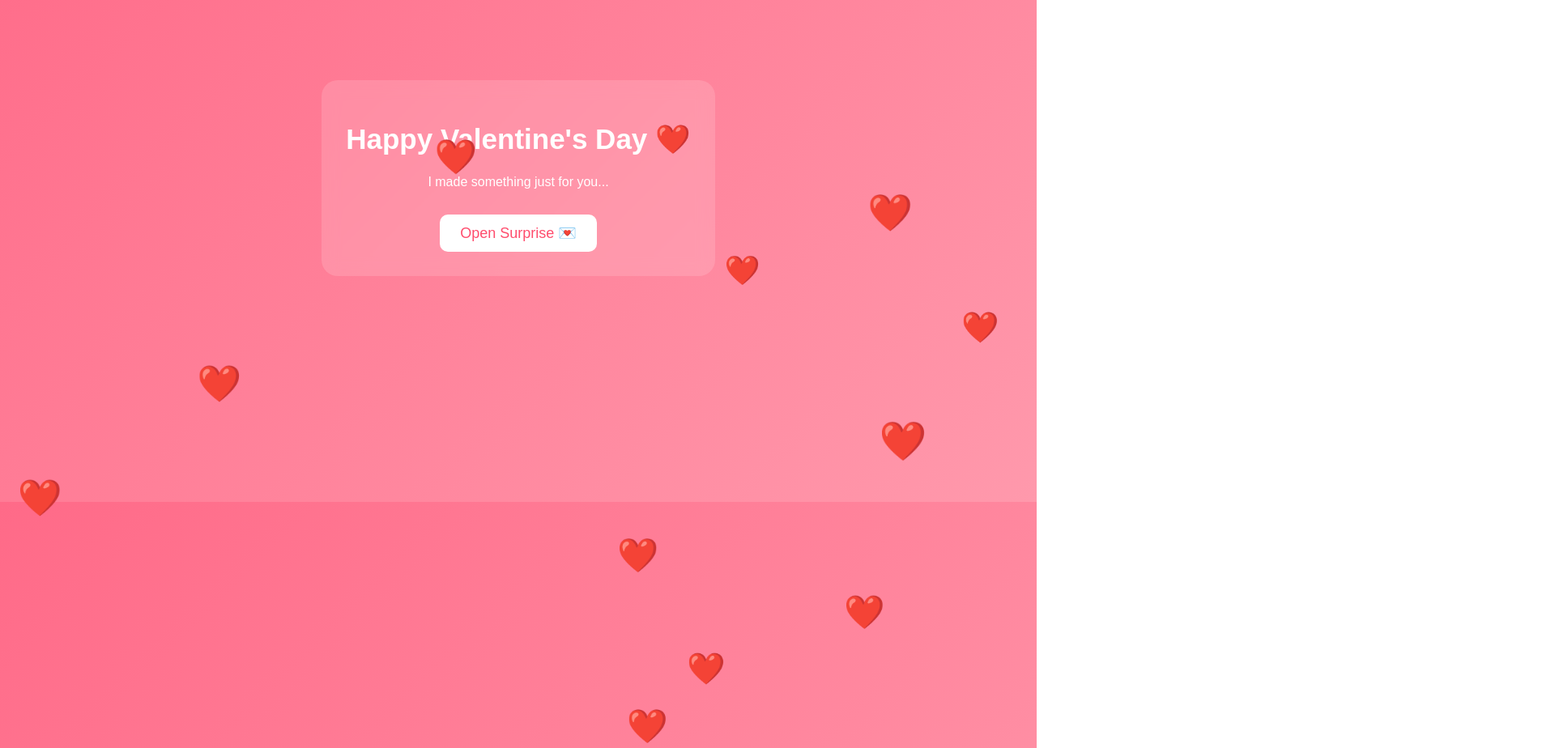
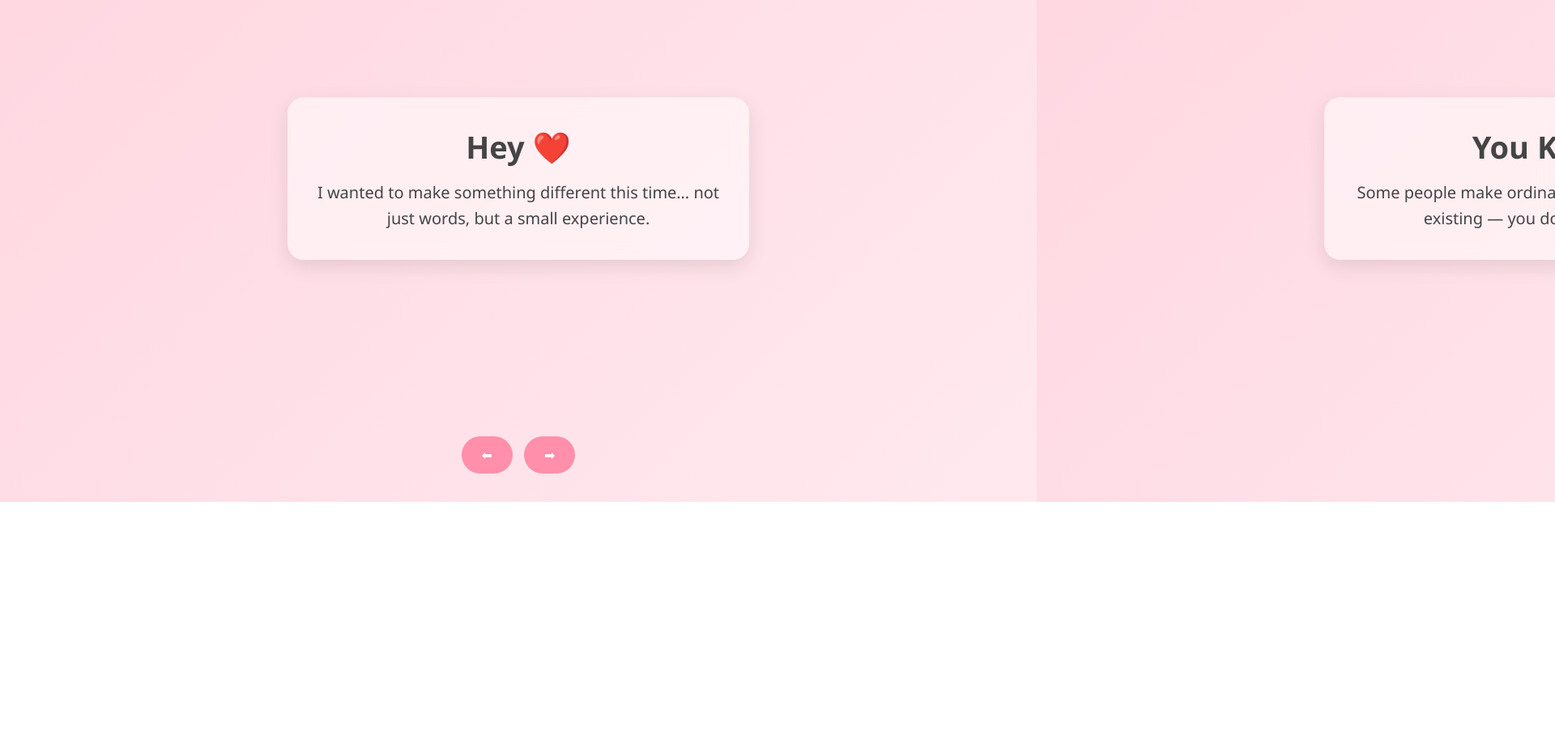
Before and after one commit to Jerryyyyyyyyyyyyyy/blahhhhhhhhhhhh, a plain HTML site: page indexx.html in a window 1280 px wide. Shown: the part 180-1104 px from the top of the page at 81% size, 1920 px wide, since content can reach past the window. After the commit the page ends 800 px from the top, so only its background shows below. Drawn offline with Linux system fonts and the light colour scheme.

Commit message:
Update indexx.html

```diff
--- a/indexx.html
+++ b/indexx.html
@@ -3,89 +3,157 @@
 <head>
 <meta charset="UTF-8">
 <meta name="viewport" content="width=device-width, initial-scale=1.0">
-<title>For Someone Special ❤️</title>
+<title>For You</title>
 
 <style>
+*{
+  margin:0;
+  padding:0;
+  box-sizing:border-box;
+  font-family: 'Segoe UI', sans-serif;
+}
+
 body{
-  margin:0;
-  height:100vh;
-  display:flex;
-  justify-content:center;
-  align-items:center;
-  background:linear-gradient(135deg,#ff6a88,#ff99ac);
-  font-family:Arial, sans-serif;
-  text-align:center;
-  color:white;
+  background:linear-gradient(135deg,#ffd6e0,#ffe9ef);
   overflow:hidden;
 }
 
-.container{
-  background:rgba(255,255,255,0.15);
+/* slider */
+.slider{
+  display:flex;
+  width:300%;
+  height:100vh;
+  transition:0.8s ease;
+}
+
+.slide{
+  width:100%;
+  height:100vh;
+  display:flex;
+  flex-direction:column;
+  justify-content:center;
+  align-items:center;
+  text-align:center;
   padding:30px;
-  border-radius:20px;
-  backdrop-filter:blur(10px);
+  color:#444;
 }
 
 h1{
-  font-size:35px;
+  font-size:38px;
+  margin-bottom:15px;
+}
+
+p{
+  font-size:20px;
+  max-width:500px;
+  line-height:1.6;
+}
+
+/* glass card */
+.card{
+  background:rgba(255,255,255,0.5);
+  padding:35px;
+  border-radius:20px;
+  backdrop-filter:blur(10px);
+  box-shadow:0 8px 25px rgba(0,0,0,0.1);
+}
+
+/* buttons */
+.buttons{
+  position:fixed;
+  bottom:30px;
+  width:100%;
+  text-align:center;
 }
 
 button{
   padding:12px 25px;
-  font-size:18px;
+  margin:5px;
   border:none;
-  border-radius:10px;
-  background:white;
-  color:#ff4d6d;
+  border-radius:25px;
+  background:#ff8fab;
+  color:white;
+  font-size:16px;
   cursor:pointer;
-  margin-top:15px;
+  transition:0.3s;
 }
 
-#message{
-  margin-top:20px;
-  font-size:22px;
-  display:none;
+button:hover{
+  background:#ff6f91;
 }
 
-/* floating hearts */
-.heart{
-  position:absolute;
-  color:white;
-  animation:float 5s linear infinite;
+/* fade animation */
+.slide{
+  animation:fade 1s ease;
 }
 
-@keyframes float{
-  from{transform:translateY(100vh);}
-  to{transform:translateY(-10vh);}
+@keyframes fade{
+  from{opacity:0; transform:translateY(20px);}
+  to{opacity:1; transform:translateY(0);}
 }
 </style>
 </head>
 
 <body>
 
-<div class="container">
-  <h1>Happy Valentine's Day ❤️</h1>
-  <p>I made something just for you...</p>
-  <button onclick="showLove()">Open Surprise 💌</button>
-  <p id="message">You make my world brighter every day ✨❤️</p>
+<div class="slider" id="slider">
+
+  <!-- Slide 1 -->
+  <div class="slide">
+    <div class="card">
+      <h1>Hey ❤️</h1>
+      <p>I wanted to make something different this time…
+      not just words, but a small experience.</p>
+    </div>
+  </div>
+
+  <!-- Slide 2 -->
+  <div class="slide">
+    <div class="card">
+      <h1>You Know?</h1>
+      <p>Some people make ordinary days feel special
+      just by existing — you do that effortlessly.</p>
+    </div>
+  </div>
+
+  <!-- Slide 3 -->
+  <div class="slide">
+    <div class="card">
+      <h1>Happy Valentine's Day 🌸</h1>
+      <p>Thank you for being part of my life.
+      This little page is just a reminder —
+      you matter more than you know.</p>
+    </div>
+  </div>
+
+</div>
+
+<div class="buttons">
+  <button onclick="prevSlide()">⬅</button>
+  <button onclick="nextSlide()">➡</button>
 </div>
 
 <script>
-function showLove(){
-  document.getElementById("message").style.display="block";
+let index = 0;
+const slider = document.getElementById("slider");
+
+function updateSlide(){
+  slider.style.transform = "translateX(-" + (index*100) + "vw)";
 }
 
-/* hearts animation */
-setInterval(()=>{
-  let heart=document.createElement("div");
-  heart.className="heart";
-  heart.innerHTML="❤️";
-  heart.style.left=Math.random()*100+"vw";
-  heart.style.fontSize=(20+Math.random()*30)+"px";
-  document.body.appendChild(heart);
+function nextSlide(){
+  if(index < 2){
+    index++;
+    updateSlide();
+  }
+}
 
-  setTimeout(()=>heart.remove(),5000);
-},400);
+function prevSlide(){
+  if(index > 0){
+    index--;
+    updateSlide();
+  }
+}
 </script>
 
 </body>
```
